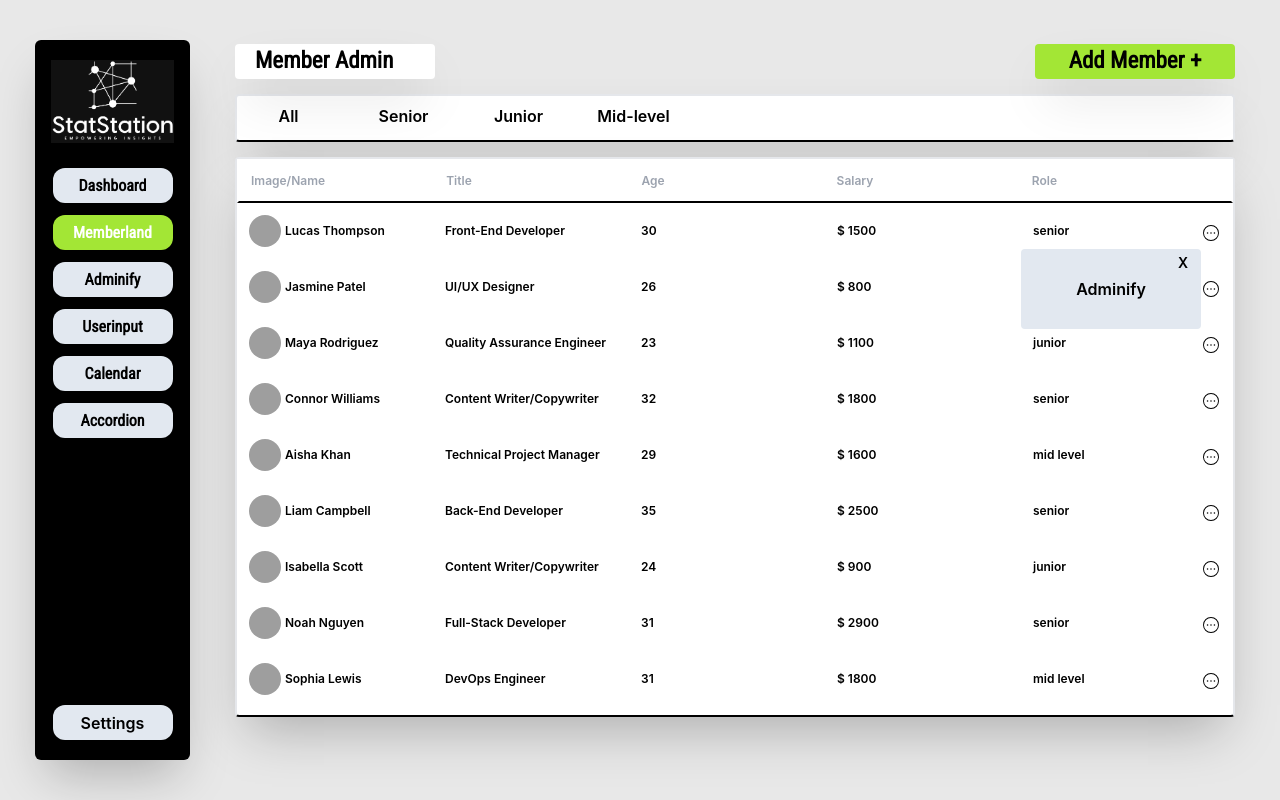
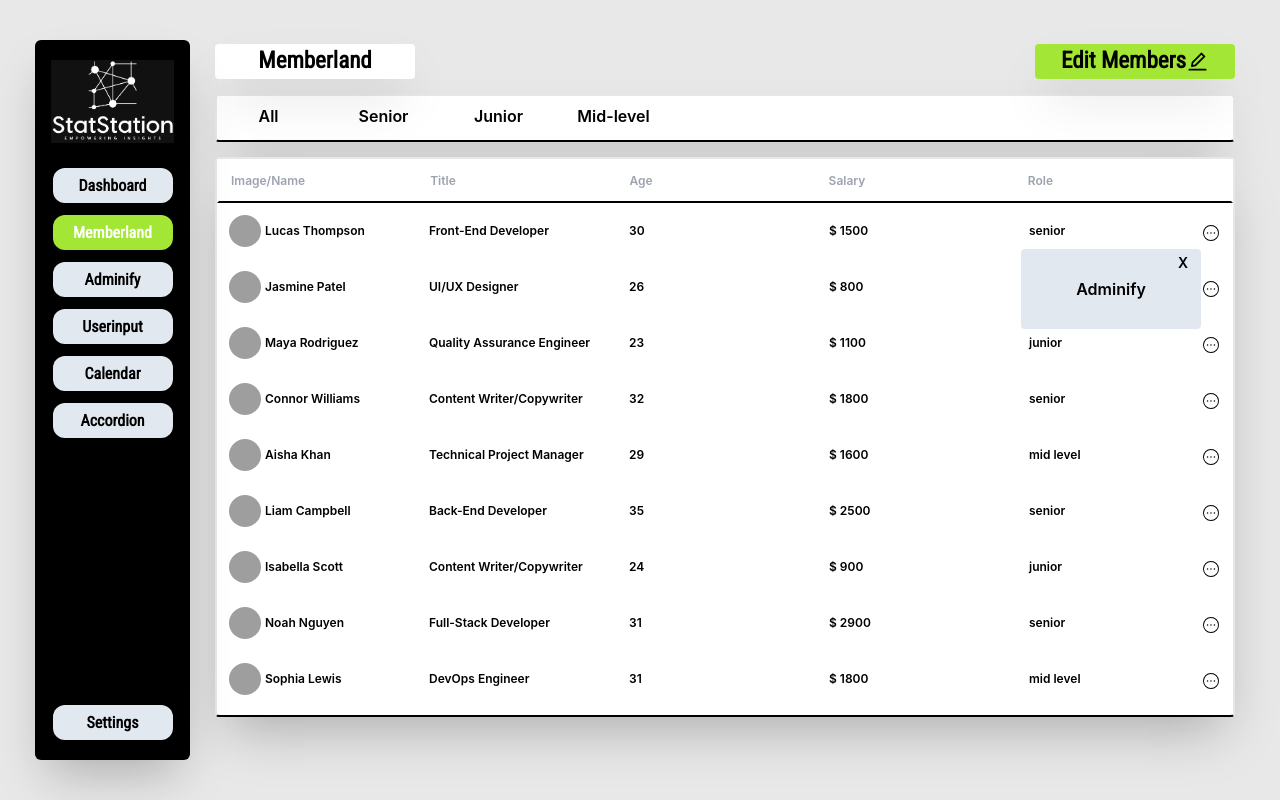
Before and after one commit to A-bdallah-mohamed/Dashboard-react-project, a React (Create React App) app: page /pages/Memberland in a window 1280 px wide. Both pictures are taken after a click on the element 1211 px from the left and 232 px from the top of the page. Built offline with nearby package versions, Linux system fonts and the light colour scheme; grey boxes are pictures that could not be loaded.

Commit message:
Add files via upload

```diff
--- a/src/App.js
+++ b/src/App.js
@@ -6,8 +6,16 @@ import Homepage from './pages/homepage';
 import Memberland from './pages/Memberland';
 import Sidebar from './compnents/sidebar';
 import Adminify from './pages/Adminify';
+import Userinput from './pages/Userinput'
+import Calendar from './pages/Calendar';
+import Accordion from './pages/Accordion';
+import Settings from './pages/Settings';
+import  { useEffect, useState } from 'react'
 
 function App() {
+  const [selectedperson, setselectedperson] = useState(null);
+
+
   return (
     <>
 
@@ -15,8 +23,12 @@ function App() {
     <BrowserRouter>
     <Routes>
     <Route exact path="/" element={<Homepage />} />
-    <Route path="/pages/Memberland" element={<Memberland />} />
-    <Route path="/pages/Adminify" element={<Adminify />} />
+    <Route path="/pages/Memberland" element={<Memberland selectedperson={selectedperson} setselectedperson={setselectedperson}/>} />
+    <Route path="/pages/Adminify" element={<Adminify selectedperson={selectedperson} setselectedperson={setselectedperson} />} />
+    <Route path="/pages/Userinput" element={<Userinput />} />
+    <Route path="/pages/Calendar" element={<Calendar />} />
+    <Route path="/pages/Accordion" element={<Accordion />} />
+    <Route path="/pages/Settings" element={<Settings />} />
     </Routes>
   </BrowserRouter>
   </>
--- a/src/compnents/Adminifyoverview.js
+++ b/src/compnents/Adminifyoverview.js
@@ -1,13 +1,78 @@
 import React, { useEffect, useState } from 'react'
 import Adjustabletable from './adjustabletable'
+import { Link } from 'react-router-dom';
+
+export default function Adminifyoverview({selectedperson,setselectedperson}) {
+
+ const [selectedRole  ,setselectedRole ] =useState(null);
+const [isthereaperson,setisthereaperson] = useState(false)
+
+useEffect(() => {
+  if (selectedperson){
+    setisthereaperson(true)
+    console.log(isthereaperson)
+  }
+  else if(!selectedperson){
+    setisthereaperson(false)
+    console.log(isthereaperson)
+  }
+},[])
+
+  return (
+    <>
 
 
-export default function Adminifyoverview() {
+<div className='h-[100vh] flex items-center w-full relative'>
 
- const [selectedRole  ,setselectedRole ] =useState(null);
 
-  return (
-    <div className='h-[100vh] flex items-center w-full'>
+
+
+
+
+
+
+<div className='w-full h-full flex absolute items-center justify-center z-50'>
+  <div className=' bg-slate-400 w-[96%] h-[90vh] rounded-2xl flex items-center justify-center flex-col gap-[50px] font-semibold font-roboto-condensed'>
+<div className='flex items-center justify-center flex-col gap-[20px]'>
+<div className='min-w-[120px] min-h-[120px] max-w-[120px] max-h-[120px] bg-slate-500 flex items-center justify-center rounded-full bg-cover' style={{backgroundImage:`url(${selectedperson.img})`}}>
+<button className='w-[50px] h-[30px] bg-white flex items-center justify-center rounded hover:bg-slate-300'>Edit</button>
+</div>
+             <input className='rounded' placeholder={selectedperson.name}></input>
+
+</div>
+     <div className='flex items-center justify-center gap-[80px]'>
+
+
+<div className='flex flex-col gap-[20px]'>
+<input className='rounded' placeholder={selectedperson.title}></input>
+<input className='rounded' placeholder={selectedperson.age}></input>
+</div>
+
+
+<div className='flex flex-col gap-[20px]'>
+<input className='rounded' placeholder={selectedperson.role}></input>
+<input className='rounded' placeholder={selectedperson.salary}></input>
+</div>
+
+
+     </div>
+     <div>
+      <button className='w-[80px] h-[40px] bg-white flex items-center justify-center rounded hover:bg-slate-300'>Submit</button>
+     </div>
+  </div>
+  </div>
+
+
+
+
+
+
+
+
+
+
+
+
     <div className='h-[89vh] w-full ml-[25px] mr-[45px]'>
 <div className='font-roboto-condensed font-bold  text-[23px] justify-between flex'>
     <div className='w-[200px] bg-white pl-5 rounded shadow-2xl'>Member Admin</div>
@@ -23,8 +88,9 @@ export default function Adminifyoverview() {
   </div>
 
    </div>
-<Adjustabletable selectedRole={selectedRole}/>
+   <Adjustabletable selectedRole={selectedRole}/>
 </div>
 </div>
+</>
   )
 }
--- a/src/compnents/memberlandOVERVIEW.js
+++ b/src/compnents/memberlandOVERVIEW.js
@@ -2,18 +2,23 @@ import React, { useEffect, useState } from 'react'
 import { PiDotsThreeCircleLight } from "react-icons/pi";
 import Database from "../DB/database.js"
 import Table from "./table.js"
-
-export default function MemberlandOVERVIEW() {
+import { AiOutlineEdit } from "react-icons/ai";
+import { Link } from 'react-router-dom';
+export default function MemberlandOVERVIEW({selectedperson,setselectedperson}) {
 
  const [selectedRole  ,setselectedRole ] =useState(null);
 
 
   return (
+    <>
+
     <div className='h-[100vh] flex items-center w-full'>
-    <div className='h-[89vh] w-full ml-[45px] mr-[45px]'>
+
+    <div className='h-[89vh] w-full ml-[25px] mr-[45px]'>
 <div className='font-roboto-condensed font-bold  text-[23px] justify-between flex'>
-    <div className='w-[200px] bg-white pl-5 rounded shadow-2xl'>Member Admin</div>
-    <div><button className='w-[200px] flex items-center justify-center bg-lime-400 rounded text-Black shadow-2xl hover:bg-lime-700 hover:' >Add Member +</button> </div>
+    <div className='w-[200px] bg-white  rounded shadow-2xl flex items-center justify-center'>Memberland</div>
+    <Link to='/pages/Adminify'>
+    <div><button className='w-[200px] flex items-center justify-center bg-lime-400 rounded text-Black shadow-2xl hover:bg-lime-700 hover:' >Edit Members <AiOutlineEdit /></button> </div></Link>
 </div>
    <div>
 <div className='font-semibold mt-[15px] flex gap-[20px]  bg-white  border-b-black border-2 rounded shadow-2xl pb-1 pl-1'>
@@ -25,8 +30,9 @@ export default function MemberlandOVERVIEW() {
   </div>
 
    </div>
-<Table selectedRole={selectedRole} />
+<Table selectedRole={selectedRole} selectedperson={selectedperson} setselectedperson={setselectedperson}/>
 </div>
 </div>
+</>
   )
 }
--- a/src/compnents/sidebar.js
+++ b/src/compnents/sidebar.js
@@ -9,7 +9,7 @@ export default function Sidebar() {
   return (
     <>
     <div className='h-[100vh] flex items-center '>
-    <div className='relative  shadow-2xl overflow-hidden flex flex-col w-[155px] h-[90vh] ml-[35px] items-center gap-[25px] bg-black px-4 py-5 rounded-md '>
+    <div className=' relative  shadow-2xl overflow-hidden flex flex-col w-[155px] h-[90vh] ml-[35px] items-center gap-[25px] bg-black px-4 py-5 rounded-md '>
     <img src={whitelogo}></img>
     <ul className='text-white font-roboto-condensed'>
       <Link to='/'>
@@ -27,20 +27,27 @@ export default function Sidebar() {
        <p>Adminify</p>
         </li>
         </Link>
+        <Link to='/pages/Userinput'>
          <li className={location.pathname === '/pages/Userinput' ? 'font-semibold flex items-center w-[120px] justify-center h-[35px]	bg-lime-400 rounded-xl hover:bg-lime-700  mb-3 ' : 'font-semibold flex items-center w-[120px] justify-center h-[35px]	 rounded-xl bg-slate-200 text-black mb-3 hover:bg-slate-400 '}>
        <p>Userinput</p>
         </li>
+       </Link>
+       <Link to='/pages/Calendar'>
          <li className={location.pathname === '/pages/Calendar' ? 'font-semibold flex items-center w-[120px] justify-center h-[35px]	bg-lime-400 rounded-xl hover:bg-lime-700  mb-3 ' : 'font-semibold flex items-center w-[120px] justify-center h-[35px]	 rounded-xl bg-slate-200 text-black mb-3 hover:bg-slate-400 '}>
        <p>Calendar</p>
         </li>
+        </Link>
+        <Link to='/pages/Accordion'>
          <li className={location.pathname === '/pages/Accordion' ? 'font-semibold flex items-center w-[120px] justify-center h-[35px]	bg-lime-400 rounded-xl hover:bg-lime-700  mb-3 ' : 'font-semibold flex items-center w-[120px] justify-center h-[35px]	 rounded-xl bg-slate-200 text-black mb-3 hover:bg-slate-400 '}>
        <p>Accordion </p>
         </li>
-
+        </Link>
     </ul>
-    <li className={location.pathname === '/pages/Settings' ? 'font-semibold absolute flex items-center w-[120px] justify-center h-[35px]	bg-cyan-400 rounded-xl hover:bg-cyan-700 bottom-5' : 'font-semibold absolute flex items-center w-[120px] justify-center h-[35px]	 rounded-xl bg-slate-200 text-black mb-3 hover:bg-slate-400 bottom-2'}>
+    <Link to='/pages/Settings' className='flex items-center justify-center '>
+    <li className={ location.pathname === '/pages/Settings' ? 'font-roboto-condensed font-semibold absolute flex items-center w-[120px] justify-center h-[35px]	bg-cyan-400 rounded-xl hover:bg-cyan-700 bottom-5' : 'font-roboto-condensed font-semibold absolute flex items-center w-[120px] justify-center h-[35px]	 rounded-xl bg-slate-200 text-black mb-3 hover:bg-slate-400 bottom-2'}>
        <p>Settings </p>
         </li>
+        </Link>
     </div>
     </div>
     </>
--- a/src/compnents/table.js
+++ b/src/compnents/table.js
@@ -2,13 +2,16 @@ import React from 'react'
 import Database from "../DB/database.js"
 import { PiDotsThreeCircleLight } from "react-icons/pi";
 import  { useEffect, useState } from 'react'
+import { Link } from 'react-router-dom';
 
-export default function Table({selectedRole}) {
+export default function Table({selectedRole ,selectedperson , setselectedperson}) {
 
 
 const [data , setdata] = useState(Database);
 const [filtereddata,setfiltereddata] = useState(Database)
 const [settingmenuon,setsettingmenuon] = useState(false)
+
+
 
 const setting = (index) => {
     if(settingmenuon === index) {
@@ -82,8 +85,10 @@ useEffect(() => {
         <div className='h-4 right-0 text-sm px-2 flex justify-end mb-1 '>
             <div onClick={()=>{setsettingmenuon(false)}} className='hover:transition-all hover:duration-200 hover:ease-in-out hover:bg-slate-300 h-5 w-5 rounded-full flex items-center justify-center'>X</div>
         </div>
-        <div className='text-base px-2 hover:bg-slate-300 py-1 hover:transition-all hover:duration-200 hover:ease-in-out flex items-center justify-center'>Adminify</div>
+      <Link to='/pages/Adminify'>
+        <div onClick={()=> {setselectedperson(person)}} className='text-base px-2 hover:bg-slate-300 py-1 hover:transition-all hover:duration-200 hover:ease-in-out flex items-center justify-center'>Adminify</div>
 
+        </Link>
       </div>
     </div>
     </div>
--- /dev/null
+++ b/src/pages/Accordion.js
@@ -0,0 +1,12 @@
+import React from 'react'
+import Sidebar from '../compnents/sidebar'
+
+
+export default function Accordion() {
+  return (
+    <div className='flex '>
+ <Sidebar />
+
+ </div>
+  )
+}
--- a/src/pages/Adminify.js
+++ b/src/pages/Adminify.js
@@ -5,12 +5,13 @@ import Adjustabletable from '../compnents/adjustabletable'
 import Adminifyoverview from '../compnents/Adminifyoverview'
 
 
-export default function Adminify() {
+export default function Adminify({selectedperson ,setselectedperson}) {
   return (
     <>
-    <div className='flex '>
+    <div className='flex'>
+
  <Sidebar />
-<Adminifyoverview/>
+<Adminifyoverview selectedperson={selectedperson} setselectedperson={setselectedperson} />
  </div>
   </>
   )
--- /dev/null
+++ b/src/pages/Calendar.js
@@ -0,0 +1,12 @@
+import React from 'react'
+import Sidebar from '../compnents/sidebar'
+
+
+export default function Calendar() {
+  return (
+    <div className='flex '>
+ <Sidebar />
+
+ </div>
+  )
+}
--- a/src/pages/Memberland.js
+++ b/src/pages/Memberland.js
@@ -2,11 +2,13 @@ import React from 'react'
 import Sidebar from '../compnents/sidebar'
 import MemberlandOVERVIEW from '../compnents/memberlandOVERVIEW'
 
-export default function Memberland() {
+export default function Memberland({selectedperson ,setselectedperson}) {
+
+
   return (
     <div className='flex '>
  <Sidebar />
- <MemberlandOVERVIEW />
+ <MemberlandOVERVIEW selectedperson={selectedperson} setselectedperson={setselectedperson} />
  </div>
   )
 }
--- /dev/null
+++ b/src/pages/Settings.js
@@ -0,0 +1,12 @@
+import React from 'react'
+import Sidebar from '../compnents/sidebar'
+
+
+export default function Settings() {
+  return (
+    <div className='flex '>
+    <Sidebar />
+
+    </div>
+  )
+}
--- /dev/null
+++ b/src/pages/Userinput.js
@@ -0,0 +1,10 @@
+import React from 'react'
+import Sidebar from '../compnents/sidebar'
+export default function Userinput() {
+  return (
+    <div className='flex '>
+    <Sidebar />
+
+    </div>
+  )
+}
```
Also changed, not shown: src/compnents/adjustabletable.js (+6 -2 lines).
